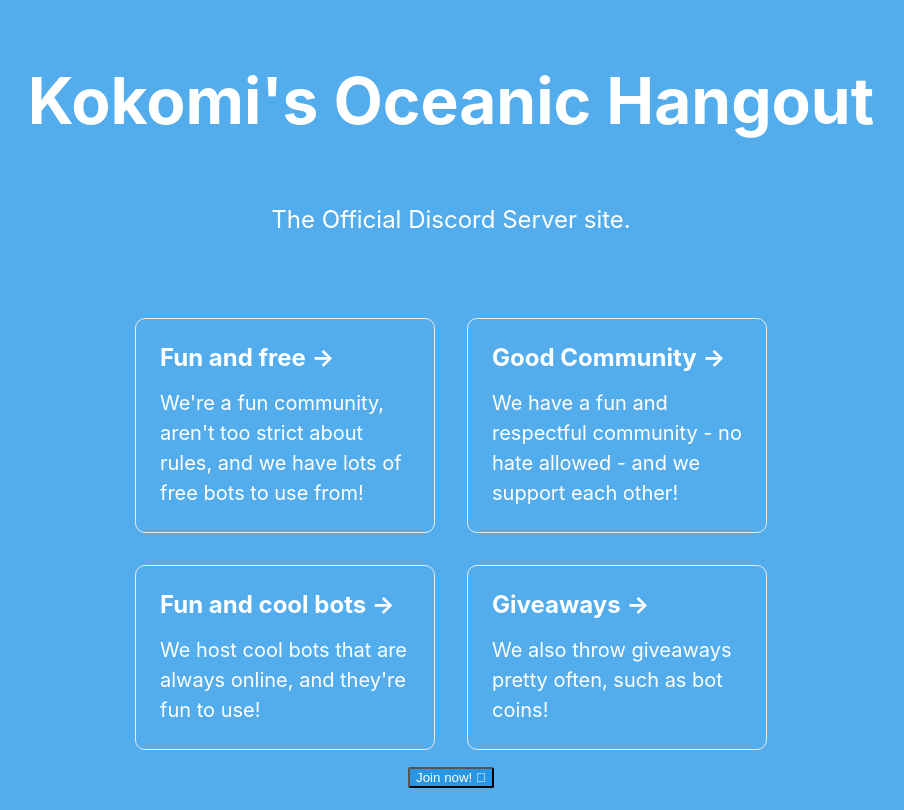
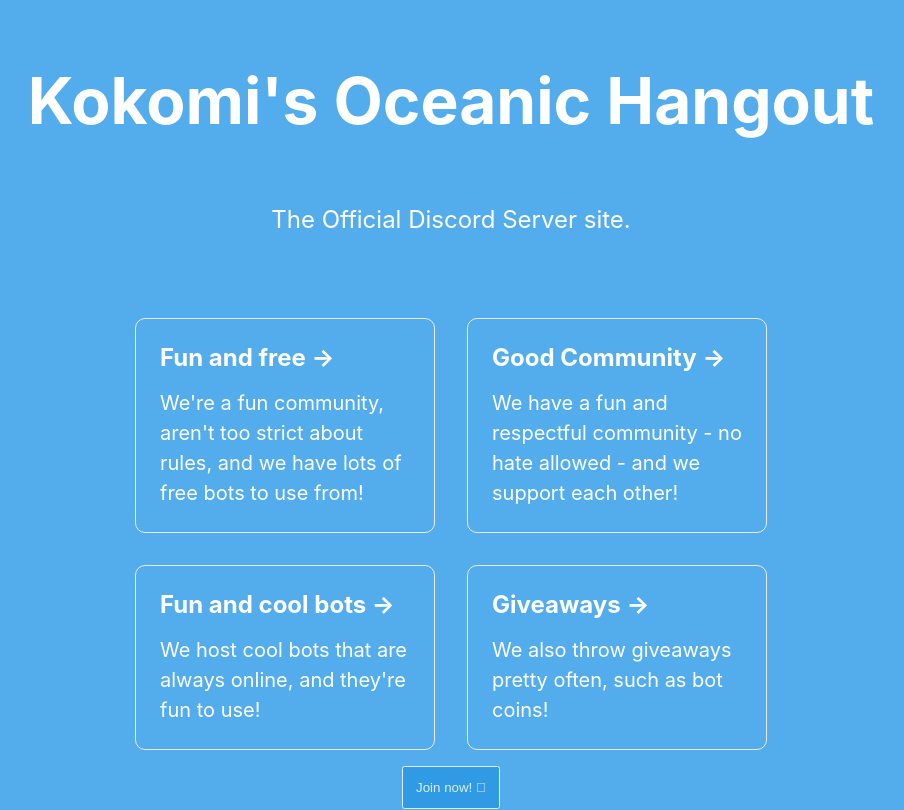
Before and after one commit to kokonut27/kokomis-hangout, a Next.js app: page / in a window 1280 px wide. Shown: the top 810 px of the page, without its empty margins (189-1093 px from the left). Built offline with nearby package versions, Linux system fonts and the light colour scheme.

Commit message:
Update Home.module.css

```diff
--- a/styles/Home.module.css
+++ b/styles/Home.module.css
@@ -109,9 +109,11 @@
   color: #fff;
   transition: 0.3s;
   border-radius: 2.5px;
+  border: 1px solid #fff;
+  padding: 1em;
+  opacity: 0.8;
 }
 
 .button:hover {
-  color: #777;
-  border-color: #777;
+  opacity: 1;
 }
```
